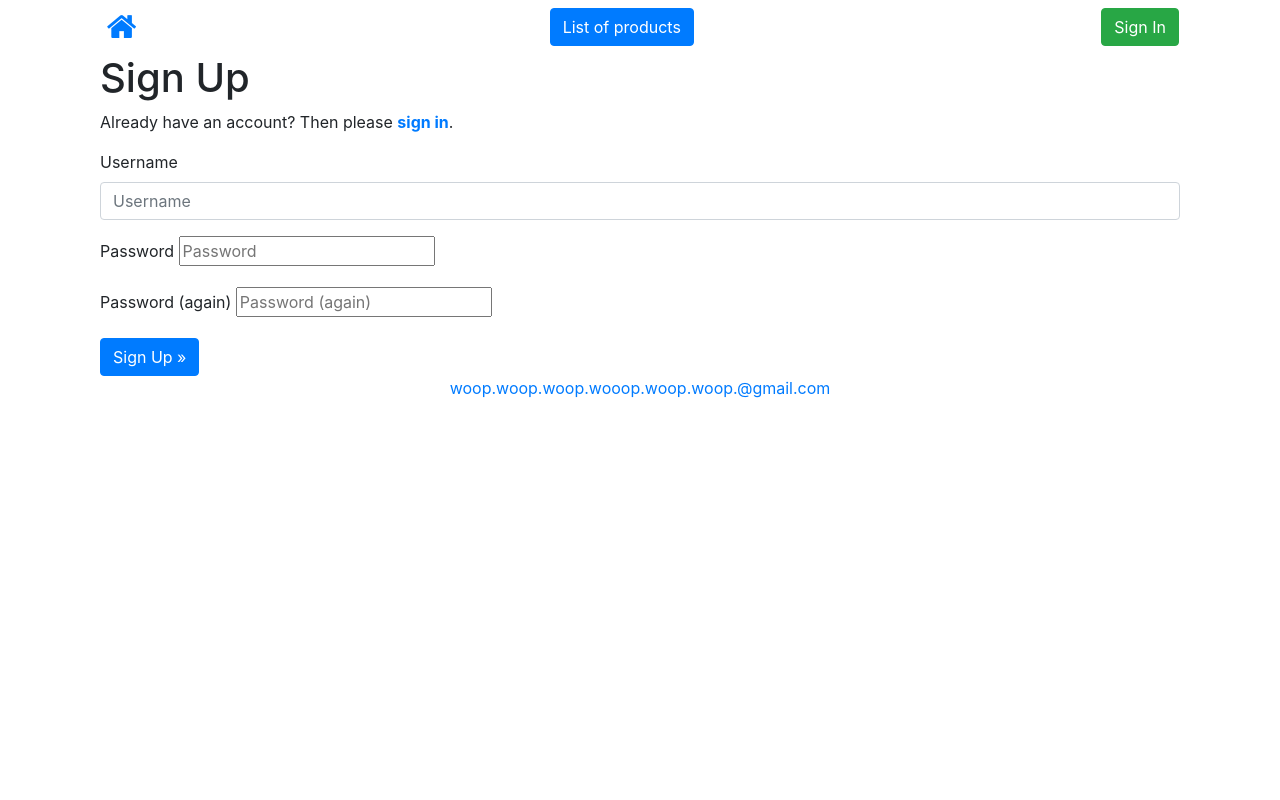
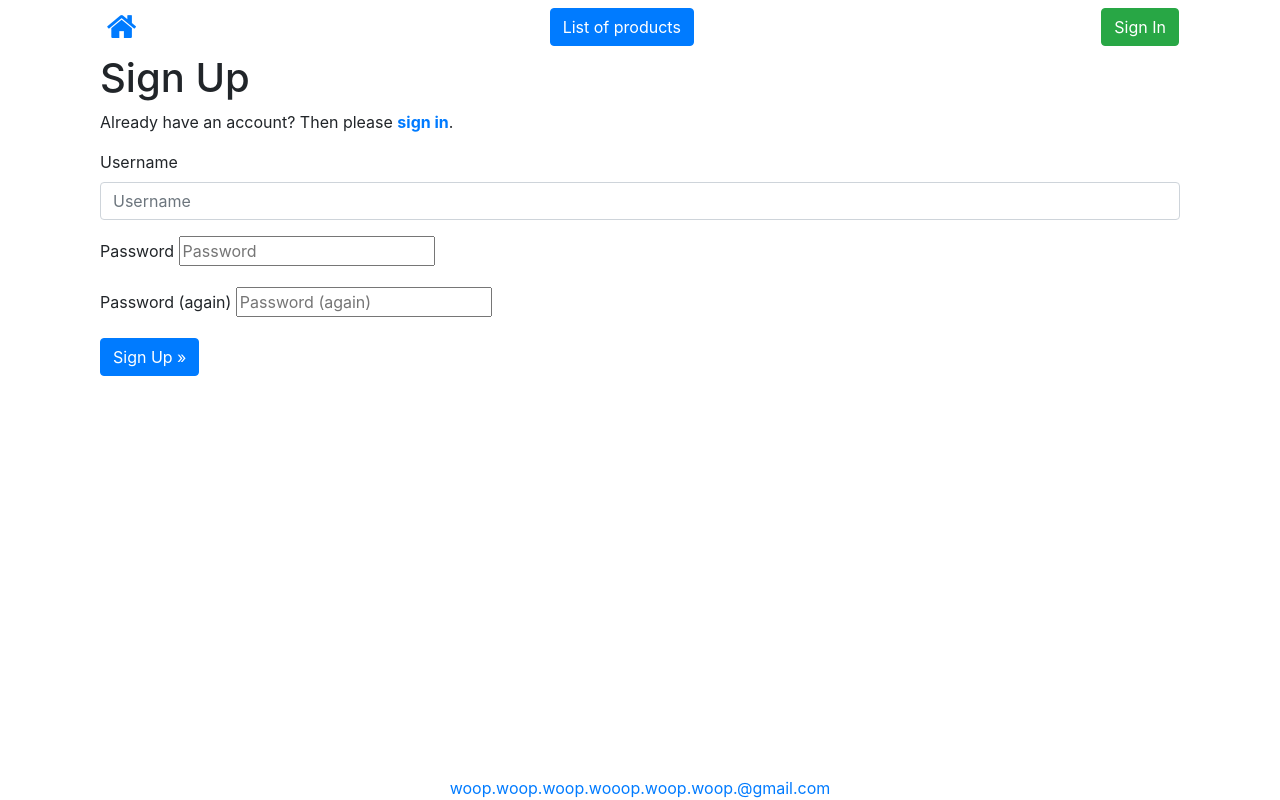
Before and after one commit to AlexeyTernavskiy/django-example-code, a Django app: page /signup/ in a window 1280 px wide. Run offline with Django 3.2, Linux system fonts and the light colour scheme; some libraries are stand-ins or nearby versions.

Commit message:
Add css style

```diff
--- /dev/null
+++ b/src/static/css/main.css
@@ -0,0 +1,13 @@
+body {
+    display: flex;
+    min-height: 100vh;
+    flex-direction: column;
+}
+
+.main-content {
+    flex: 1;
+}
+
+.pointer {
+    cursor: pointer;
+}
--- a/src/templates/base.html
+++ b/src/templates/base.html
@@ -10,6 +10,7 @@
         <link rel="stylesheet" href="{% static 'vendors/tether/dist/css/tether.min.css' %}">
         <link rel="stylesheet" href="{% static 'vendors/bootstrap/dist/css/bootstrap.min.css' %}">
         <link rel="stylesheet" href="{% static 'vendors/components-font-awesome/css/font-awesome.min.css' %}">
+        <link rel="stylesheet" href="{% static 'css/main.css' %}">
         {% block extra_style %}{% endblock %}
     {% endblock %}
 </head>
@@ -27,7 +28,7 @@
                     <button type="button" class="close" data-dismiss="alert" aria-label="Close">
                         <span aria-hidden="true">&times;</span>
                     </button>
-                    {{ message }}
+                    <span>{{ message }}</span>
                 </div>
             {% endfor %}
         {% endif %}
```
